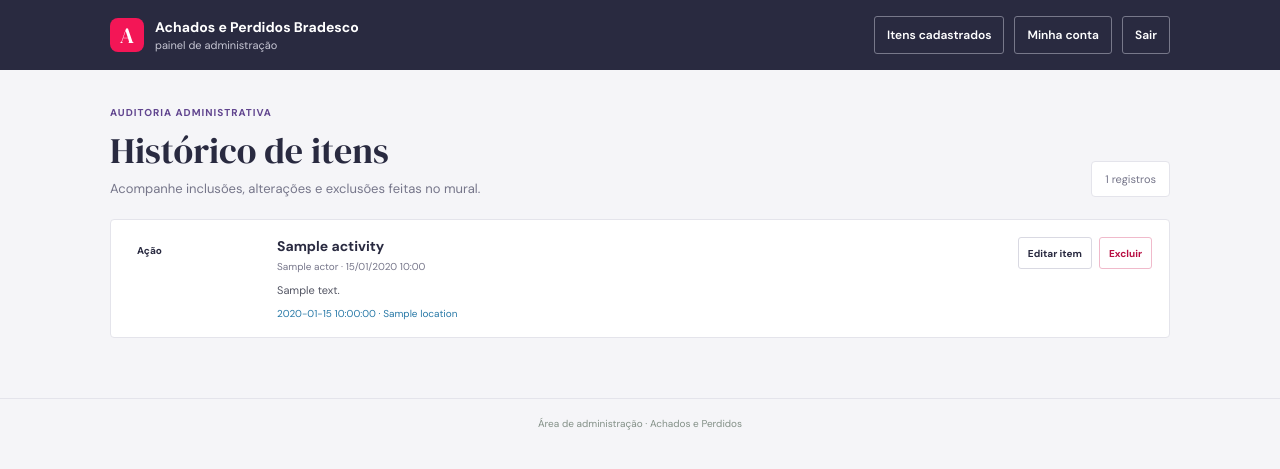
After one commit to LucasMedeirosFelix/ACHADOS, a Laravel app: template resources/views/found-items/admin/activities.blade.php in a window 1280 px wide. The commit adds this page. Shown: the top 469 px of the page. Run offline with Laravel 12, Linux system fonts and the light colour scheme; the template is opened without the code that fills it: most values are stand-ins (such as "Sample title", 1, 10 or a date in 2020).

Commit message:
fourth commit

```diff
--- a/app/Models/FoundItem.php
+++ b/app/Models/FoundItem.php
@@ -20,4 +20,9 @@ class FoundItem extends Model
     {
         return $this->hasMany(ItemRequest::class);
     }
+
+    public function activities(): HasMany
+    {
+        return $this->hasMany(FoundItemActivity::class);
+    }
 }
--- /dev/null
+++ b/app/Observers/FoundItemObserver.php
@@ -0,0 +1,62 @@
+<?php
+
+namespace App\Observers;
+
+use App\Models\FoundItem;
+use App\Models\FoundItemActivity;
+use Illuminate\Support\Facades\Auth;
+
+class FoundItemObserver
+{
+    private const TRACKED_FIELDS = ['name', 'description', 'found_at', 'location', 'image_path'];
+
+    public function created(FoundItem $item): void
+    {
+        $this->record($item, 'created', $this->snapshot($item));
+    }
+
+    public function updated(FoundItem $item): void
+    {
+        $changedValues = $item->getChanges();
+        $previousValues = $item->getPrevious();
+        $changes = [];
+
+        foreach (self::TRACKED_FIELDS as $field) {
+            if (array_key_exists($field, $changedValues)) {
+                $changes[$field] = [
+                    'old' => $previousValues[$field] ?? null,
+                    'new' => $changedValues[$field],
+                ];
+            }
+        }
+
+        if ($changes !== []) {
+            $this->record($item, 'updated', $this->snapshot($item), $changes);
+        }
+    }
+
+    public function deleted(FoundItem $item): void
+    {
+        $this->record($item, 'deleted', $this->snapshot($item));
+    }
+
+    private function record(FoundItem $item, string $action, array $snapshot, ?array $changes = null): void
+    {
+        $user = Auth::user();
+
+        FoundItemActivity::create([
+            'found_item_id' => $item->getKey(),
+            'user_id' => $user?->getAuthIdentifier(),
+            'actor' => $user?->username,
+            'action' => $action,
+            'item_name' => $item->name,
+            'snapshot' => $snapshot,
+            'changes' => $changes,
+        ]);
+    }
+
+    private function snapshot(FoundItem $item): array
+    {
+        return array_intersect_key($item->getAttributes(), array_flip(self::TRACKED_FIELDS));
+    }
+}
--- a/app/Providers/AppServiceProvider.php
+++ b/app/Providers/AppServiceProvider.php
@@ -2,6 +2,8 @@
 
 namespace App\Providers;
 
+use App\Models\FoundItem;
+use App\Observers\FoundItemObserver;
 use Illuminate\Support\ServiceProvider;
 
 class AppServiceProvider extends ServiceProvider
@@ -19,6 +21,6 @@ class AppServiceProvider extends ServiceProvider
      */
     public function boot(): void
     {
-        //
+        FoundItem::observe(FoundItemObserver::class);
     }
 }
--- /dev/null
+++ b/resources/views/found-items/admin/activities.blade.php
@@ -0,0 +1,139 @@
+<!DOCTYPE html>
+<html lang="pt-BR">
+<head>
+    <meta charset="utf-8">
+    <meta name="viewport" content="width=device-width, initial-scale=1">
+    <title>Histórico | Achados e Perdidos</title>
+    <link rel="preconnect" href="https://fonts.googleapis.com">
+    <link rel="preconnect" href="https://fonts.gstatic.com" crossorigin>
+    <link href="https://fonts.googleapis.com/css2?family=DM+Sans:wght@400;500;600;700&family=DM+Serif+Display&display=swap" rel="stylesheet">
+    <style>
+        :root { color-scheme: light; --ink: #292a40; --muted: #76768a; --paper: #f5f5f8; --line: #e4e4eb; --pink: #f31656; --blue: #2879a7; font-family: 'DM Sans', sans-serif; color: var(--ink); background: var(--paper); }
+        * { box-sizing: border-box; }
+        body { margin: 0; min-width: 320px; background: var(--paper); }
+        a, button { font: inherit; -webkit-tap-highlight-color: transparent; }
+        .topbar { min-height: 70px; display: flex; align-items: center; justify-content: space-between; gap: 18px; padding: 12px max(28px, calc((100vw - 1060px) / 2)); background: var(--ink); color: white; }
+        .brand { display: flex; align-items: center; gap: 11px; color: white; text-decoration: none; }
+        .brand-mark { width: 34px; height: 34px; display: grid; place-items: center; border-radius: 8px; background: var(--pink); font-family: 'DM Serif Display', serif; font-size: 22px; }
+        .brand-name { display: block; font-size: 14px; font-weight: 700; }
+        .brand-caption { display: block; margin-top: 2px; color: #c6c6d3; font-size: 11px; }
+        .topbar-actions { display: flex; align-items: center; gap: 10px; }
+        .topbar-actions a, .logout-button { min-height: 38px; display: inline-flex; align-items: center; padding: 0 12px; border: 1px solid #77788a; border-radius: 3px; background: transparent; color: white; text-decoration: none; font-size: 12px; font-weight: 600; cursor: pointer; }
+        .topbar-actions a:hover, .logout-button:hover { border-color: white; background: #ffffff12; }
+        main { width: min(1060px, calc(100% - 56px)); margin: 0 auto; padding: 36px 0 60px; }
+        .page-head { display: flex; align-items: end; justify-content: space-between; gap: 20px; margin-bottom: 22px; }
+        .eyebrow { margin: 0 0 7px; color: #61458f; font-size: 10px; font-weight: 700; letter-spacing: 1px; text-transform: uppercase; }
+        h1, h2, h3, p { margin-top: 0; }
+        h1 { margin-bottom: 5px; font-family: 'DM Serif Display', Georgia, serif; font-size: 36px; font-weight: 400; }
+        .subtitle { margin: 0; color: var(--muted); font-size: 13px; }
+        .count { padding: 10px 13px; border: 1px solid var(--line); border-radius: 4px; background: white; color: var(--muted); font-size: 11px; white-space: nowrap; }
+        .activity-list { display: grid; gap: 10px; }
+        .activity { display: grid; grid-template-columns: 132px minmax(0, 1fr) auto; align-items: start; gap: 17px; padding: 17px; border: 1px solid var(--line); border-radius: 4px; background: white; }
+        .event { display: inline-flex; width: fit-content; min-height: 26px; align-items: center; padding: 0 9px; border-radius: 3px; font-size: 10px; font-weight: 700; }
+        .event-created { background: #e9f2e9; color: #275b40; }
+        .event-updated { background: #e8f2f7; color: #225d7b; }
+        .event-deleted { background: #fff1f4; color: #9c2145; }
+        .details { min-width: 0; }
+        .details h2 { margin: 0 0 5px; overflow-wrap: anywhere; font-size: 14px; }
+        .meta { margin: 0 0 9px; color: var(--muted); font-size: 10px; }
+        .description { margin: 0 0 8px; color: #535563; font-size: 11px; line-height: 1.5; white-space: pre-line; overflow-wrap: anywhere; }
+        .item-meta { margin: 0; color: var(--blue); font-size: 10px; }
+        .changes { display: grid; gap: 5px; margin-top: 9px; }
+        .change { display: flex; flex-wrap: wrap; align-items: baseline; gap: 6px; color: #535563; font-size: 10px; overflow-wrap: anywhere; }
+        .change strong { color: var(--ink); }
+        del { color: #9c2145; }
+        ins { color: #275b40; text-decoration: none; }
+        .actions { display: flex; gap: 7px; }
+        .action-link, .delete-button { min-height: 32px; display: inline-flex; align-items: center; justify-content: center; padding: 0 9px; border: 1px solid #d9d9e2; border-radius: 3px; background: white; color: var(--ink); text-decoration: none; font-size: 10px; font-weight: 700; cursor: pointer; }
+        .action-link:hover { border-color: #61458f; color: #61458f; }
+        .delete-button { border-color: #f0bacb; color: #b70d41; }
+        .delete-button:hover { background: #fff4f7; }
+        .empty { padding: 34px 18px; border: 1px dashed #d1c5e1; border-radius: 4px; background: #faf8fc; text-align: center; }
+        .empty h2 { margin-bottom: 6px; font-family: 'DM Serif Display', Georgia, serif; font-size: 20px; font-weight: 400; }
+        .empty p { margin: 0; color: var(--muted); font-size: 11px; }
+        .pagination { margin-top: 16px; }
+        .pagination nav { display: flex; justify-content: center; }
+        footer { padding: 18px; border-top: 1px solid var(--line); color: #839087; text-align: center; font-size: 10px; }
+        @media (max-width: 760px) { .topbar { padding: 11px 16px; flex-wrap: wrap; } .topbar-actions { width: 100%; justify-content: flex-end; flex-wrap: wrap; } main { width: calc(100% - 32px); padding-top: 26px; } .page-head { align-items: start; flex-direction: column; } .activity { grid-template-columns: 1fr; gap: 9px; } .actions { justify-content: flex-start; } }
+        @media (max-width: 420px) { h1 { font-size: 31px; } .action-link, .delete-button { flex: 1; } }
+    </style>
+</head>
+<body>
+    <header class="topbar">
+        <a class="brand" href="{{ route('admin.found-items.index') }}">
+            <span class="brand-mark" aria-hidden="true">A</span>
+            <span><span class="brand-name">Achados e Perdidos Bradesco</span><span class="brand-caption">painel de administração</span></span>
+        </a>
+        <nav class="topbar-actions" aria-label="Navegação administrativa">
+            <a href="{{ route('admin.found-items.index') }}">Itens cadastrados</a>
+            <a href="{{ route('admin.account.edit') }}">Minha conta</a>
+            <form action="{{ route('admin.logout') }}" method="post">
+                @csrf
+                <button class="logout-button" type="submit">Sair</button>
+            </form>
+        </nav>
+    </header>
+
+    <main>
+        <section class="page-head">
+            <div>
+                <p class="eyebrow">Auditoria administrativa</p>
+                <h1>Histórico de itens</h1>
+                <p class="subtitle">Acompanhe inclusões, alterações e exclusões feitas no mural.</p>
+            </div>
+            <div class="count">{{ $activities->total() }} registros</div>
+        </section>
+
+        <section class="activity-list" aria-label="Registros de atividade">
+            @forelse ($activities as $activity)
+                @php
+                    $actionLabels = ['created' => 'Adicionado', 'updated' => 'Modificado', 'deleted' => 'Deletado'];
+                    $fieldLabels = ['name' => 'Nome', 'description' => 'Descrição', 'found_at' => 'Data', 'location' => 'Local', 'image_path' => 'Foto'];
+                @endphp
+                <article class="activity">
+                    <span class="event event-{{ $activity->action }}">{{ $actionLabels[$activity->action] ?? 'Ação' }}</span>
+                    <div class="details">
+                        <h2>{{ $activity->item_name }}</h2>
+                        <p class="meta">{{ $activity->actor ?? 'Sistema' }} · {{ $activity->created_at->format('d/m/Y H:i') }}</p>
+                        @if ($activity->action !== 'updated')
+                            <p class="description">{{ $activity->snapshot['description'] ?? '' }}</p>
+                            <p class="item-meta">{{ $activity->snapshot['found_at'] ?? '' }}@if (!empty($activity->snapshot['location'])) · {{ $activity->snapshot['location'] }}@endif</p>
+                        @else
+                            <div class="changes">
+                                @foreach ($activity->changes ?? [] as $field => $change)
+                                    <div class="change">
+                                        <strong>{{ $fieldLabels[$field] ?? $field }}:</strong>
+                                        <del>{{ $change['old'] ?: 'vazio' }}</del>
+                                        <span aria-hidden="true">→</span>
+                                        <ins>{{ $change['new'] ?: 'vazio' }}</ins>
+                                    </div>
+                                @endforeach
+                            </div>
+                        @endif
+                    </div>
+                    @if ($activity->foundItem)
+                        <div class="actions">
+                            <a class="action-link" href="{{ route('admin.found-items.edit', $activity->foundItem) }}">Editar item</a>
+                            <form action="{{ route('admin.found-items.destroy', $activity->foundItem) }}" method="post" onsubmit="return confirm('Tem certeza que deseja excluir este item?')">
+                                @csrf
+                                @method('DELETE')
+                                <button class="delete-button" type="submit">Excluir</button>
+                            </form>
+                        </div>
+                    @endif
+                </article>
+            @empty
+                <div class="empty">
+                    <h2>Nenhuma atividade registrada</h2>
+                    <p>As próximas inclusões, alterações e exclusões aparecerão aqui.</p>
+                </div>
+            @endforelse
+        </section>
+
+        @if ($activities->hasPages())
+            <div class="pagination">{{ $activities->links() }}</div>
+        @endif
+    </main>
+    <footer>Área de administração · Achados e Perdidos</footer>
+</body>
+</html>
--- a/resources/views/found-items/admin/index.blade.php
+++ b/resources/views/found-items/admin/index.blade.php
@@ -94,6 +94,7 @@
         </a>
         <nav class="topbar-actions" aria-label="Navegação administrativa">
             <a class="account-link" href="{{ route('admin.account.edit') }}">Minha conta</a>
+            <a class="account-link" href="{{ route('admin.found-item-activities.index') }}">Histórico</a>
             <a class="board-link" href="{{ route('found-items.index') }}">Ver mural dos alunos</a>
             <form action="{{ route('admin.logout') }}" method="post">
                 @csrf
--- a/routes/web.php
+++ b/routes/web.php
@@ -2,6 +2,7 @@
 
 use App\Http\Controllers\AdminAccountController;
 use App\Http\Controllers\AdminAuthController;
+use App\Http\Controllers\AdminFoundItemActivityController;
 use App\Http\Controllers\AdminFoundItemController;
 use App\Http\Controllers\FoundItemController;
 use App\Http\Controllers\ItemRequestController;
@@ -19,6 +20,7 @@ Route::prefix('admin')->name('admin.')->middleware('auth')->group(function (): v
     Route::post('/logout', [AdminAuthController::class, 'destroy'])->name('logout');
     Route::get('/conta', [AdminAccountController::class, 'edit'])->name('account.edit');
     Route::put('/conta', [AdminAccountController::class, 'update'])->name('account.update');
+    Route::get('/historico', [AdminFoundItemActivityController::class, 'index'])->name('found-item-activities.index');
     Route::get('/itens', [AdminFoundItemController::class, 'index'])->name('found-items.index');
     Route::post('/itens', [AdminFoundItemController::class, 'store'])->name('found-items.store');
     Route::get('/itens/{item}/editar', [AdminFoundItemController::class, 'edit'])->name('found-items.edit');
```
Also changed, not shown: CLAUDE.md (+10 -0 lines), app/Http/Controllers/AdminFoundItemActivityController.php (added, +20 -0 lines), app/Models/FoundItemActivity.php (added, +32 -0 lines), tests/Feature/AdminFoundItemActivityTest.php (added, +73 -0 lines), database/migrations/2026_11_16_000000_create_found_item_activities_table.php (added).
